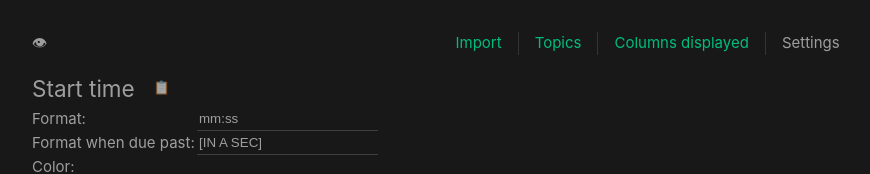
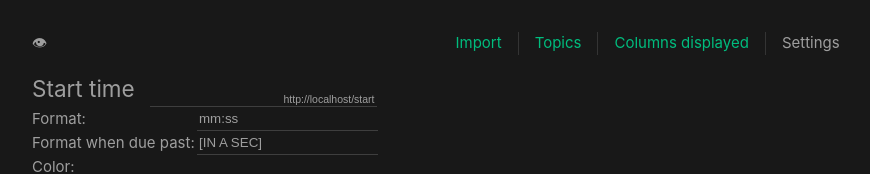
Before and after one commit to Duncan-Idaho/obs-topics-web, a Vue app: page /settings in a window 1280 px wide. Shown: the top 174 px of the page, without its empty margins (0-870 px from the left). Built offline with nearby package versions, Linux system fonts and the light colour scheme.

Commit message:
Adding fallback to legacy copy when clipboard is denied

```diff
--- a/src/assets/base.css
+++ b/src/assets/base.css
@@ -86,6 +86,13 @@ input[type=text]:focus-visible {
   border-bottom: 1px solid var(--vt-c-white-mute);
 }
 
+input:read-only {
+  font-size: 0.7em;
+  flex: 1;
+  align-self: end;
+  text-align: right;
+}
+
 .dense-date-picker-input {
   --dp-input-padding: 0;
 }
--- /dev/null
+++ b/src/components/CopyLink.vue
@@ -0,0 +1,18 @@
+<script setup lang="ts">
+import { useCopyLink } from '@/use/useCopyLink';
+import { ref } from 'vue';
+import type { RouteLocationRaw } from 'vue-router';
+
+const props = defineProps<{
+  to: RouteLocationRaw
+}>()
+
+const input = ref<HTMLInputElement | null>(null)
+
+const { href, copy, isSupported, isGranted, legacyCopyInput } = useCopyLink(props.to)
+</script>
+
+<template>
+  <button v-if="isSupported && isGranted" @click="() => copy(href)" class="copy">📋</button>
+  <input v-else type="text" v-model="href" readonly ref="input" @click="() => legacyCopyInput(input)"/>
+</template>
--- a/src/components/FormattersEntry.vue
+++ b/src/components/FormattersEntry.vue
@@ -1,20 +1,12 @@
 <script setup lang="ts">
 import { type Format, type FormatsDefinitions } from '@/stores/topics';
-import { useCopyLink } from '@/use/useCopyLink';
+import CopyLink from './CopyLink.vue';
 
 const props = defineProps<{
   id: string,
   format: Format,
   formatType: keyof FormatsDefinitions
 }>()
-
-const { href, copy, isSupported } = useCopyLink(() => ({
-  name: 'label',
-  params: {
-    id: props.id,
-    formatType: props.formatType
-  }
-}))
 
 const emit = defineEmits<{
   (e: 'delete', id: string): void
@@ -25,7 +17,15 @@ const emit = defineEmits<{
   <li>
     <div>
       <h3>{{ id }}</h3>
-      <button v-if="isSupported" @click="() => copy(href)" class="copy">📋</button>
+      <CopyLink
+        :to="{
+          name: 'label',
+          params: {
+            id: props.id,
+            formatType: props.formatType
+          }
+        }"
+      />
     </div>
     <div>
       <label :for="'format-' + id + '-pattern'">Pattern:</label>
--- a/src/components/StartTimeSettings.vue
+++ b/src/components/StartTimeSettings.vue
@@ -1,21 +1,17 @@
 <script setup lang="ts">
 import { useStartTimeStore } from '@/stores/startTime'
-import { useCopyLink } from '@/use/useCopyLink';
 import VueDatePicker from '@vuepic/vue-datepicker';
+import CopyLink from './CopyLink.vue';
 import '@vuepic/vue-datepicker/dist/main.css'
 
 const store = useStartTimeStore()
-
-const { href, copy, isSupported } = useCopyLink('start')
-
 </script>
 
 <template>
   <div class="section">
     <div class="title">
       <h2>Start time</h2>
-      <button v-if="isSupported" @click="() => copy(href)" class="copy">📋</button>
-      <span v-else>Your does not support Clipboard API</span>
+      <CopyLink to="start" class="copy-link"/>
     </div>
     <div>
       <label for="format">Format: </label>
@@ -65,4 +61,7 @@ label {
   display: inline-block;
   width: 8em;
 }
+.copy-link {
+  max-width: 21.6em;
+}
 </style>
--- a/src/use/useCopyLink.ts
+++ b/src/use/useCopyLink.ts
@@ -1,7 +1,9 @@
 import router from '@/router';
-import { useClipboard } from '@vueuse/core';
+import { useClipboard, usePermission } from '@vueuse/core';
 import { computed, toValue, type MaybeRefOrGetter } from 'vue';
 import type { RouteLocationRaw } from 'vue-router';
+
+const permissionWrite = usePermission('clipboard-write')
 
 export function useCopyLink(to: MaybeRefOrGetter<RouteLocationRaw>) {
   const href = computed(() => {
@@ -10,5 +12,18 @@ export function useCopyLink(to: MaybeRefOrGetter<RouteLocationRaw>) {
     return (new URL(href, document.location.href)).href
   })
 
-  return {...useClipboard({ source: href }), href}
+  function legacyCopyInput(input: MaybeRefOrGetter<HTMLInputElement | null>) {
+    const element = toValue(input)
+    if (element) {
+      element.select()
+      document.execCommand("copy");
+    }
+  }
+
+  return {
+    ...useClipboard({ source: href }),
+    href,
+    isGranted: permissionWrite.value === 'granted',
+    legacyCopyInput
+  }
 }
```
